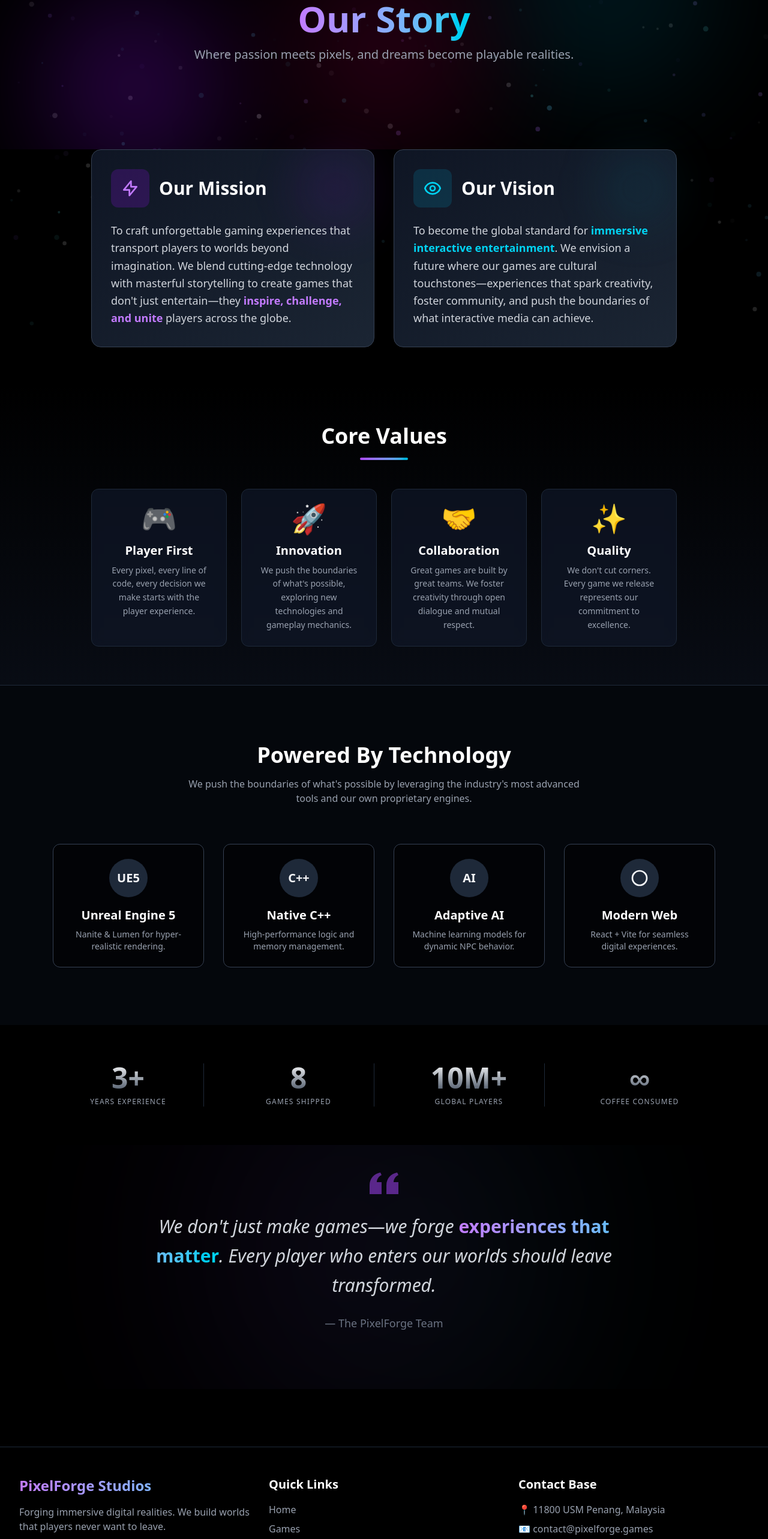
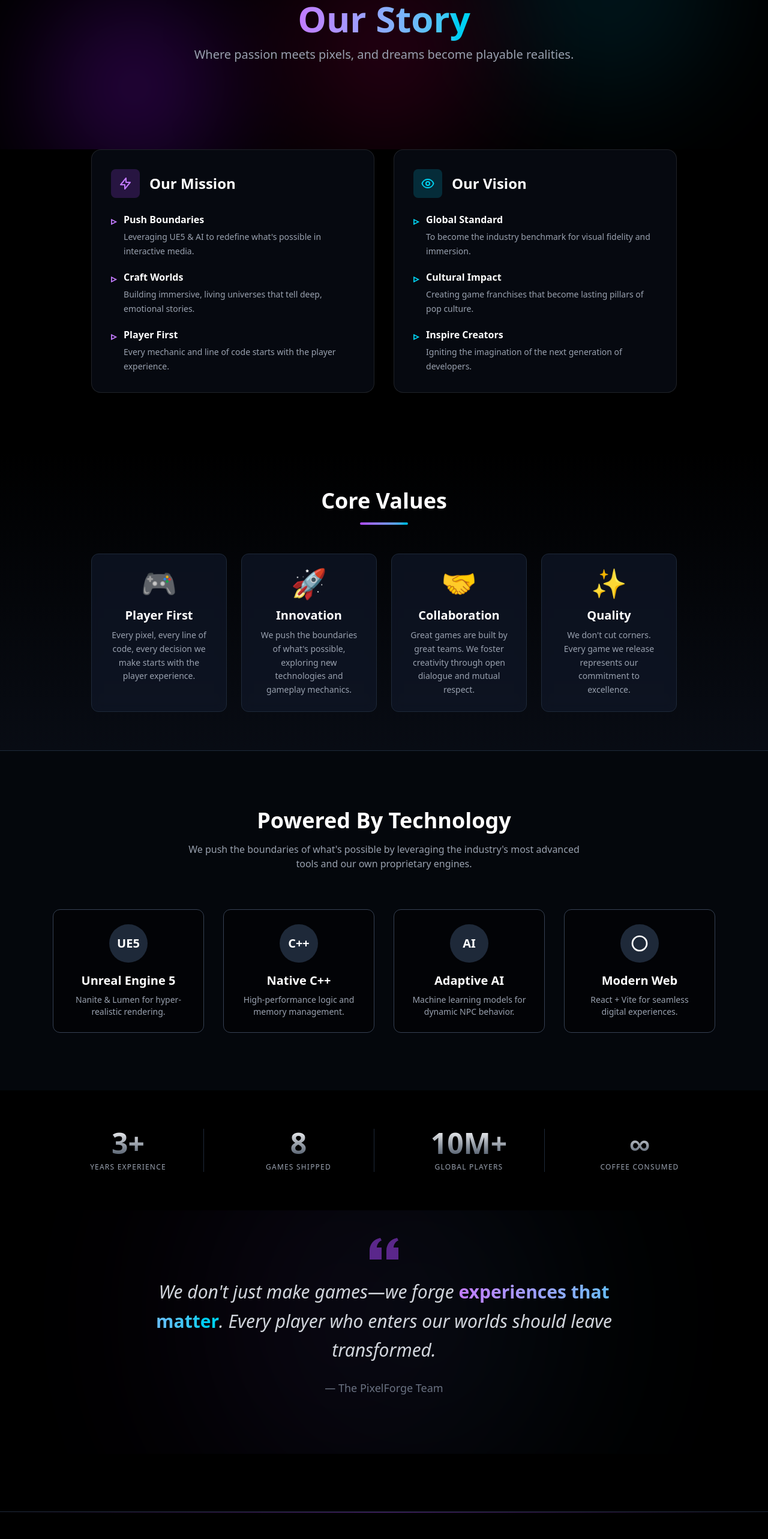
Before and after one commit to YongZhou02/CAT_Assignment2_IT_Company_Website, a React (Vite) app in the folder frontend/: page /studio in a window 1280 px wide. Shown: the part 223-2789 px from the top of the page at 60% size. Built offline with nearby package versions, Linux system fonts and the light colour scheme.

Commit message:
Footer Improvement

```diff
--- a/frontend/src/components/Footer.jsx
+++ b/frontend/src/components/Footer.jsx
@@ -3,45 +3,91 @@ import { Link } from 'react-router-dom';
 
 const Footer = () => {
     return (
-        <footer className="bg-black border-t border-gray-800 text-white" id="contact">
+        <footer className="bg-black border-t border-gray-800 text-white relative overflow-hidden" id="contact">
+            {/* 顶部装饰光晕 - 增加氛围感 */}
+            <div className="absolute top-0 left-1/2 -translate-x-1/2 w-full h-[1px] bg-gradient-to-r from-transparent via-purple-500 to-transparent opacity-50"></div>
+
             <div className="max-w-7xl mx-auto px-4 sm:px-6 lg:px-8 py-12">
                 <div className="grid grid-cols-1 md:grid-cols-3 gap-8">
-                    {/* Brand Section */}
+
+                    {/* 1. Brand Section */}
                     <div>
                         <h3 className="text-2xl font-bold mb-4 text-transparent bg-clip-text bg-gradient-to-r from-purple-400 to-cyan-400">
                             PixelForge Studios
                         </h3>
-                        <p className="text-gray-400">
+                        <p className="text-gray-400 text-sm leading-relaxed mb-6">
                             Forging immersive digital realities. We build worlds that players never want to leave.
+                        </p>
+                        <p className="text-gray-500 text-xs">
+                            Designed for CAT201 Assignment 2.
                         </p>
                     </div>
 
-                    {/* Links Section */}
+                    {/* 2. Links Section */}
                     <div>
                         <h3 className="text-xl font-bold mb-4 text-white">Quick Links</h3>
-                        <ul className="space-y-2">
-                            <li><Link to="/" className="text-gray-400 hover:text-cyan-400 transition duration-300">Home</Link></li>
-                            <li><Link to="/games" className="text-gray-400 hover:text-cyan-400 transition duration-300">Games</Link></li>
-                            <li><Link to="/studio" className="text-gray-400 hover:text-purple-400 transition duration-300">Studio</Link></li>
-                            <li><Link to="/team" className="text-gray-400 hover:text-purple-400 transition duration-300">Team</Link></li>
-                            <li><Link to="/careers" className="text-gray-400 hover:text-cyan-400 transition duration-300">Join Us</Link></li>
-                            <li><Link to="/faq" className="text-gray-400 hover:text-cyan-400 transition duration-300">FAQ</Link></li>
+                        <ul className="space-y-2 text-sm text-gray-400">
+                            <li><Link to="/" className="hover:text-cyan-400 transition duration-300 flex items-center gap-2"><span className="text-purple-500">›</span> Home</Link></li>
+                            <li><Link to="/games" className="hover:text-cyan-400 transition duration-300 flex items-center gap-2"><span className="text-purple-500">›</span> Games</Link></li>
+                            <li><Link to="/studio" className="hover:text-purple-400 transition duration-300 flex items-center gap-2"><span className="text-cyan-500">›</span> Studio</Link></li>
+                            <li><Link to="/team" className="hover:text-purple-400 transition duration-300 flex items-center gap-2"><span className="text-cyan-500">›</span> Team</Link></li>
+                            <li><Link to="/careers" className="hover:text-cyan-400 transition duration-300 flex items-center gap-2"><span className="text-purple-500">›</span> Join Us</Link></li>
+                            <li><Link to="/faq" className="hover:text-cyan-400 transition duration-300 flex items-center gap-2"><span className="text-purple-500">›</span> FAQ</Link></li>
                         </ul>
                     </div>
 
-                    {/* Contact Section */}
+                    {/* 3. Contact & Socials Section (重点修改) */}
                     <div>
                         <h3 className="text-xl font-bold mb-4 text-white">Contact Base</h3>
-                        <ul className="space-y-2 text-gray-400">
-                            <li>📍 11800 USM Penang, Malaysia</li>
-                            <li>📧 contact@pixelforge.games</li>
-                            <li>📞 +1 (800) 88 8888</li>
+                        <ul className="space-y-3 text-gray-400 text-sm mb-6">
+                            <li className="flex items-start gap-3">
+                                <span className="text-purple-400">📍</span>
+                                <span>11800 USM Penang, Malaysia</span>
+                            </li>
+                            <li className="flex items-center gap-3">
+                                <span className="text-cyan-400">📧</span>
+                                <span>contact@pixelforge.games</span>
+                            </li>
+                            <li className="flex items-center gap-3">
+                                <span className="text-pink-400">📞</span>
+                                <span>+60 12-345 6789</span>
+                            </li>
                         </ul>
+
+                        {/* ✨ 社交媒体图标栏 ✨ */}
+                        <div>
+                            <h4 className="text-sm font-bold text-gray-300 mb-3 uppercase tracking-wider">Join the Community</h4>
+                            <div className="flex gap-4">
+                                {/* Facebook */}
+                                <a href="https://facebook.com" target="_blank" rel="noopener noreferrer"
+                                   className="w-10 h-10 rounded-full bg-gray-900 flex items-center justify-center text-gray-400 hover:bg-[#1877F2] hover:text-white hover:shadow-[0_0_15px_rgba(24,119,242,0.6)] transition-all duration-300 transform hover:-translate-y-1">
+                                    <svg className="w-5 h-5" fill="currentColor" viewBox="0 0 24 24"><path d="M9.101 23.691v-7.98H6.627v-3.667h2.474v-1.58c0-4.085 1.848-5.978 5.858-5.978.401 0 .955.042 1.468.103a8.68 8.68 0 0 1 1.141.195v3.325a8.623 8.623 0 0 0-.653-.036c-2.148 0-2.971.956-2.971 3.594v.476h3.425l-.46 3.667h-2.965v7.98c9.278-2.542 10.738-8.845 6.967-15.695C17.404 2.82 12.068 2 12 2c-13.333 0-13.333 20 0 20 2.276 0 2.411-.097 2.411-.097a.26.26 0 0 0 .23-.075.253.253 0 0 0 .054-.265A16.48 16.48 0 0 1 9.1 23.691Z"/></svg>
+                                </a>
+
+                                {/* Instagram */}
+                                <a href="https://instagram.com" target="_blank" rel="noopener noreferrer"
+                                   className="w-10 h-10 rounded-full bg-gray-900 flex items-center justify-center text-gray-400 hover:bg-gradient-to-tr hover:from-yellow-400 hover:via-red-500 hover:to-purple-500 hover:text-white hover:shadow-[0_0_15px_rgba(236,72,153,0.6)] transition-all duration-300 transform hover:-translate-y-1">
+                                    <svg className="w-5 h-5" fill="currentColor" viewBox="0 0 24 24"><path d="M12 2.163c3.204 0 3.584.012 4.85.07 3.252.148 4.771 1.691 4.919 4.919.058 1.265.069 1.645.069 4.849 0 3.205-.012 3.584-.069 4.849-.149 3.225-1.664 4.771-4.919 4.919-1.266.058-1.644.07-4.85.07-3.204 0-3.584-.012-4.849-.07-3.26-.149-4.771-1.699-4.919-4.92-.058-1.265-.07-1.644-.07-4.849 0-3.204.013-3.583.07-4.849.149-3.227 1.664-4.771 4.919-4.919 1.266-.057 1.645-.069 4.849-.069zm0-2.163c-3.259 0-3.667.014-4.947.072-4.358.2-6.78 2.618-6.98 6.98-.059 1.281-.073 1.689-.073 4.948 0 3.259.014 3.668.072 4.948.2 4.358 2.618 6.78 6.98 6.98 1.281.058 1.689.072 4.948.072 3.259 0 3.668-.014 4.948-.072 4.354-.2 6.782-2.618 6.979-6.98.059-1.28.073-1.689.073-4.948 0-3.259-.014-3.667-.072-4.947-.196-4.354-2.617-6.78-6.979-6.98-1.281-.059-1.69-.073-4.949-.073zm0 5.838c-3.403 0-6.162 2.759-6.162 6.162s2.759 6.163 6.163 6.163 6.162-2.759 6.162-6.163c0-3.403-2.759-6.162-6.162-6.162zm0 10.162c-2.209 0-4-1.79-4-4 0-2.209 1.791-4 4-4s4 1.791 4 4c0 2.21-1.791 4-4 4zm6.406-11.845c-.796 0-1.441.645-1.441 1.44s.645 1.44 1.441 1.44c.795 0 1.439-.645 1.439-1.44s-.644-1.44-1.439-1.44z"/></svg>
+                                </a>
+
+                                {/* YouTube */}
+                                <a href="https://youtube.com" target="_blank" rel="noopener noreferrer"
+                                   className="w-10 h-10 rounded-full bg-gray-900 flex items-center justify-center text-gray-400 hover:bg-[#FF0000] hover:text-white hover:shadow-[0_0_15px_rgba(255,0,0,0.6)] transition-all duration-300 transform hover:-translate-y-1">
+                                    <svg className="w-5 h-5" fill="currentColor" viewBox="0 0 24 24"><path d="M23.498 6.186a3.016 3.016 0 0 0-2.122-2.136C19.505 3.545 12 3.545 12 3.545s-7.505 0-9.377.505A3.017 3.017 0 0 0 .502 6.186C0 8.07 0 12 0 12s0 3.93.502 5.814a3.016 3.016 0 0 0 2.122 2.136c1.871.505 9.376.505 9.376.505s7.505 0 9.377-.505a3.015 3.015 0 0 0 2.122-2.136C24 15.93 24 12 24 12s0-3.93-.502-5.814zM9.545 15.568V8.432L15.818 12l-6.273 3.568z"/></svg>
+                                </a>
+
+                                {/* Discord */}
+                                <a href="https://discord.com" target="_blank" rel="noopener noreferrer"
+                                   className="w-10 h-10 rounded-full bg-gray-900 flex items-center justify-center text-gray-400 hover:bg-[#5865F2] hover:text-white hover:shadow-[0_0_15px_rgba(88,101,242,0.6)] transition-all duration-300 transform hover:-translate-y-1">
+                                    <svg className="w-5 h-5" fill="currentColor" viewBox="0 0 24 24"><path d="M20.317 4.3698a19.7913 19.7913 0 00-4.8851-1.5152.0741.0741 0 00-.0785.0371c-.211.3753-.4447.8648-.6083 1.2495-1.8447-.2762-3.68-.2762-5.4868 0-.1636-.3933-.4058-.8742-.6177-1.2495a.077.077 0 00-.0785-.037 19.7363 19.7363 0 00-4.8852 1.515.0699.0699 0 00-.0321.0277C.5334 9.0458-.319 13.5799.0992 18.0578a.0824.0824 0 00.0312.0561c2.0528 1.5076 4.0413 2.4228 5.9929 3.0294a.0777.0777 0 00.0842-.0276c.4616-.6304.8731-1.2952 1.226-1.9942a.076.076 0 00-.0416-.1057c-.6528-.2476-1.2743-.5495-1.8722-.8923a.077.077 0 01-.0076-.1277c.1258-.0943.2517-.1923.3718-.2914a.0743.0743 0 01.0776-.0105c3.9278 1.7933 8.18 1.7933 12.0614 0a.0739.0739 0 01.0785.0095c.1202.099.246.1981.3728.2924a.077.077 0 01-.0066.1276 12.2986 12.2986 0 01-1.873-3.012.077.077 0 01.1027-.137c3.9554 1.7933 10.0858 1.7933 12.0614 0z"/></svg>
+                                </a>
+                            </div>
+                        </div>
                     </div>
                 </div>
 
                 {/* Copyright */}
-                <div className="border-t border-gray-800 mt-8 pt-8 text-center text-gray-500">
+                <div className="border-t border-gray-800 mt-12 pt-8 text-center text-gray-500 text-sm">
                     <p>&copy; {new Date().getFullYear()} PixelForge Studios. All rights reserved.</p>
                 </div>
             </div>
--- a/frontend/src/pages/Studio.jsx
+++ b/frontend/src/pages/Studio.jsx
@@ -27,7 +27,7 @@ const Studio = () => {
     ];
 
     return (
-        <div className="w-full py-24 pt-20 relative overflow-hidden">
+        <div className="w-full py-24 pt-20 relative overflow-hidden bg-black text-white">
 
             {/* --- Hero Section --- */}
             <div className="relative overflow-hidden py-20 z-10">
@@ -53,52 +53,81 @@ const Studio = () => {
                 </div>
             </div>
 
-            {/* --- Mission & Vision Cards --- */}
-            <div className="max-w-5xl mx-auto px-6 pb-16 relative z-10">
+            {/* --- Mission & Vision Cards (Point Form 版) --- */}
+            <div className="max-w-5xl mx-auto px-6 pb-24 relative z-10">
                 <div className="grid grid-cols-1 md:grid-cols-2 gap-8">
 
                     {/* Mission Card */}
                     <RevealOnScroll variant="slide-left">
-                        <div className="group relative bg-gradient-to-br from-gray-900/90 to-gray-800/90 backdrop-blur-sm p-8 rounded-2xl border border-gray-700 hover:border-purple-500 transition-all duration-500 hover:shadow-2xl hover:shadow-purple-500/20 hover:-translate-y-2 h-full">
-                            <div className="absolute top-0 right-0 w-32 h-32 bg-purple-600/10 rounded-full filter blur-2xl group-hover:bg-purple-600/20 transition-all duration-500"></div>
-                            <div className="relative z-10">
+                        <div className="group relative bg-gray-900/40 backdrop-blur-md p-8 rounded-2xl border border-white/10 hover:border-purple-500/50 transition-all duration-500 hover:shadow-[0_0_30px_rgba(168,85,247,0.15)] h-full">
                             <div className="flex items-center mb-6">
-                                    <div className="bg-purple-600/20 p-4 rounded-xl mr-4 group-hover:scale-110 group-hover:bg-purple-600/30 transition-all duration-300">
-                                        <svg className="w-8 h-8 text-purple-400" fill="none" stroke="currentColor" viewBox="0 0 24 24">
-                                            <path strokeLinecap="round" strokeLinejoin="round" strokeWidth={2} d="M13 10V3L4 14h7v7l9-11h-7z" />
-                                        </svg>
+                                <div className="bg-purple-500/20 p-3 rounded-lg mr-4 group-hover:scale-110 transition-transform">
+                                    <svg className="w-6 h-6 text-purple-400" fill="none" viewBox="0 0 24 24" stroke="currentColor"><path strokeLinecap="round" strokeLinejoin="round" strokeWidth={2} d="M13 10V3L4 14h7v7l9-11h-7z" /></svg>
                                 </div>
-                                    <h2 className="text-3xl font-bold text-white group-hover:text-purple-400 transition-colors duration-300">Our Mission</h2>
+                                <h2 className="text-2xl font-bold text-white">Our Mission</h2>
                             </div>
-                                <p className="text-gray-300 text-lg leading-relaxed">
-                                    To craft unforgettable gaming experiences that transport players to worlds beyond imagination.
-                                    We blend cutting-edge technology with masterful storytelling to create games that don't just
-                                    entertain—they <span className="text-purple-400 font-semibold">inspire, challenge, and unite</span> players across the globe.
-                                </p>
+
+                            {/* Point Form */}
+                            <ul className="space-y-5 text-gray-300">
+                                <li className="flex gap-3">
+                                    <span className="text-purple-400 font-bold text-lg">▹</span>
+                                    <div>
+                                        <strong className="text-white block mb-1">Push Boundaries</strong>
+                                        <span className="text-sm text-gray-400">Leveraging UE5 & AI to redefine what's possible in interactive media.</span>
                                     </div>
+                                </li>
+                                <li className="flex gap-3">
+                                    <span className="text-purple-400 font-bold text-lg">▹</span>
+                                    <div>
+                                        <strong className="text-white block mb-1">Craft Worlds</strong>
+                                        <span className="text-sm text-gray-400">Building immersive, living universes that tell deep, emotional stories.</span>
+                                    </div>
+                                </li>
+                                <li className="flex gap-3">
+                                    <span className="text-purple-400 font-bold text-lg">▹</span>
+                                    <div>
+                                        <strong className="text-white block mb-1">Player First</strong>
+                                        <span className="text-sm text-gray-400">Every mechanic and line of code starts with the player experience.</span>
+                                    </div>
+                                </li>
+                            </ul>
                         </div>
                     </RevealOnScroll>
 
                     {/* Vision Card */}
                     <RevealOnScroll variant="slide-right">
-                        <div className="group relative bg-gradient-to-br from-gray-900/90 to-gray-800/90 backdrop-blur-sm p-8 rounded-2xl border border-gray-700 hover:border-cyan-500 transition-all duration-500 hover:shadow-2xl hover:shadow-cyan-500/20 hover:-translate-y-2 h-full">
-                            <div className="absolute top-0 right-0 w-32 h-32 bg-cyan-600/10 rounded-full filter blur-2xl group-hover:bg-cyan-600/20 transition-all duration-500"></div>
-                            <div className="relative z-10">
+                        <div className="group relative bg-gray-900/40 backdrop-blur-md p-8 rounded-2xl border border-white/10 hover:border-cyan-500/50 transition-all duration-500 hover:shadow-[0_0_30px_rgba(6,182,212,0.15)] h-full">
                             <div className="flex items-center mb-6">
-                                    <div className="bg-cyan-600/20 p-4 rounded-xl mr-4 group-hover:scale-110 group-hover:bg-cyan-600/30 transition-all duration-300">
-                                        <svg className="w-8 h-8 text-cyan-400" fill="none" stroke="currentColor" viewBox="0 0 24 24">
-                                            <path strokeLinecap="round" strokeLinejoin="round" strokeWidth={2} d="M15 12a3 3 0 11-6 0 3 3 0 016 0z" />
-                                            <path strokeLinecap="round" strokeLinejoin="round" strokeWidth={2} d="M2.458 12C3.732 7.943 7.523 5 12 5c4.478 0 8.268 2.943 9.542 7-1.274 4.057-5.064 7-9.542 7-4.477 0-8.268-2.943-9.542-7z" />
-                                        </svg>
+                                <div className="bg-cyan-500/20 p-3 rounded-lg mr-4 group-hover:scale-110 transition-transform">
+                                    <svg className="w-6 h-6 text-cyan-400" fill="none" viewBox="0 0 24 24" stroke="currentColor"><path strokeLinecap="round" strokeLinejoin="round" strokeWidth={2} d="M15 12a3 3 0 11-6 0 3 3 0 016 0z" /><path strokeLinecap="round" strokeLinejoin="round" strokeWidth={2} d="M2.458 12C3.732 7.943 7.523 5 12 5c4.478 0 8.268 2.943 9.542 7-1.274 4.057-5.064 7-9.542 7-4.477 0-8.268-2.943-9.542-7z" /></svg>
                                 </div>
-                                    <h2 className="text-3xl font-bold text-white group-hover:text-cyan-400 transition-colors duration-300">Our Vision</h2>
+                                <h2 className="text-2xl font-bold text-white">Our Vision</h2>
                             </div>
-                                <p className="text-gray-300 text-lg leading-relaxed">
-                                    To become the global standard for <span className="text-cyan-400 font-semibold">immersive interactive entertainment</span>.
-                                    We envision a future where our games are cultural touchstones—experiences that spark creativity,
-                                    foster community, and push the boundaries of what interactive media can achieve.
-                                </p>
+
+                            {/* Point Form */}
+                            <ul className="space-y-5 text-gray-300">
+                                <li className="flex gap-3">
+                                    <span className="text-cyan-400 font-bold text-lg">▹</span>
+                                    <div>
+                                        <strong className="text-white block mb-1">Global Standard</strong>
+                                        <span className="text-sm text-gray-400">To become the industry benchmark for visual fidelity and immersion.</span>
                                     </div>
+                                </li>
+                                <li className="flex gap-3">
+                                    <span className="text-cyan-400 font-bold text-lg">▹</span>
+                                    <div>
+                                        <strong className="text-white block mb-1">Cultural Impact</strong>
+                                        <span className="text-sm text-gray-400">Creating game franchises that become lasting pillars of pop culture.</span>
+                                    </div>
+                                </li>
+                                <li className="flex gap-3">
+                                    <span className="text-cyan-400 font-bold text-lg">▹</span>
+                                    <div>
+                                        <strong className="text-white block mb-1">Inspire Creators</strong>
+                                        <span className="text-sm text-gray-400">Igniting the imagination of the next generation of developers.</span>
+                                    </div>
+                                </li>
+                            </ul>
                         </div>
                     </RevealOnScroll>
                 </div>
```
Lines whose indentation alone changed are shown as unchanged.
